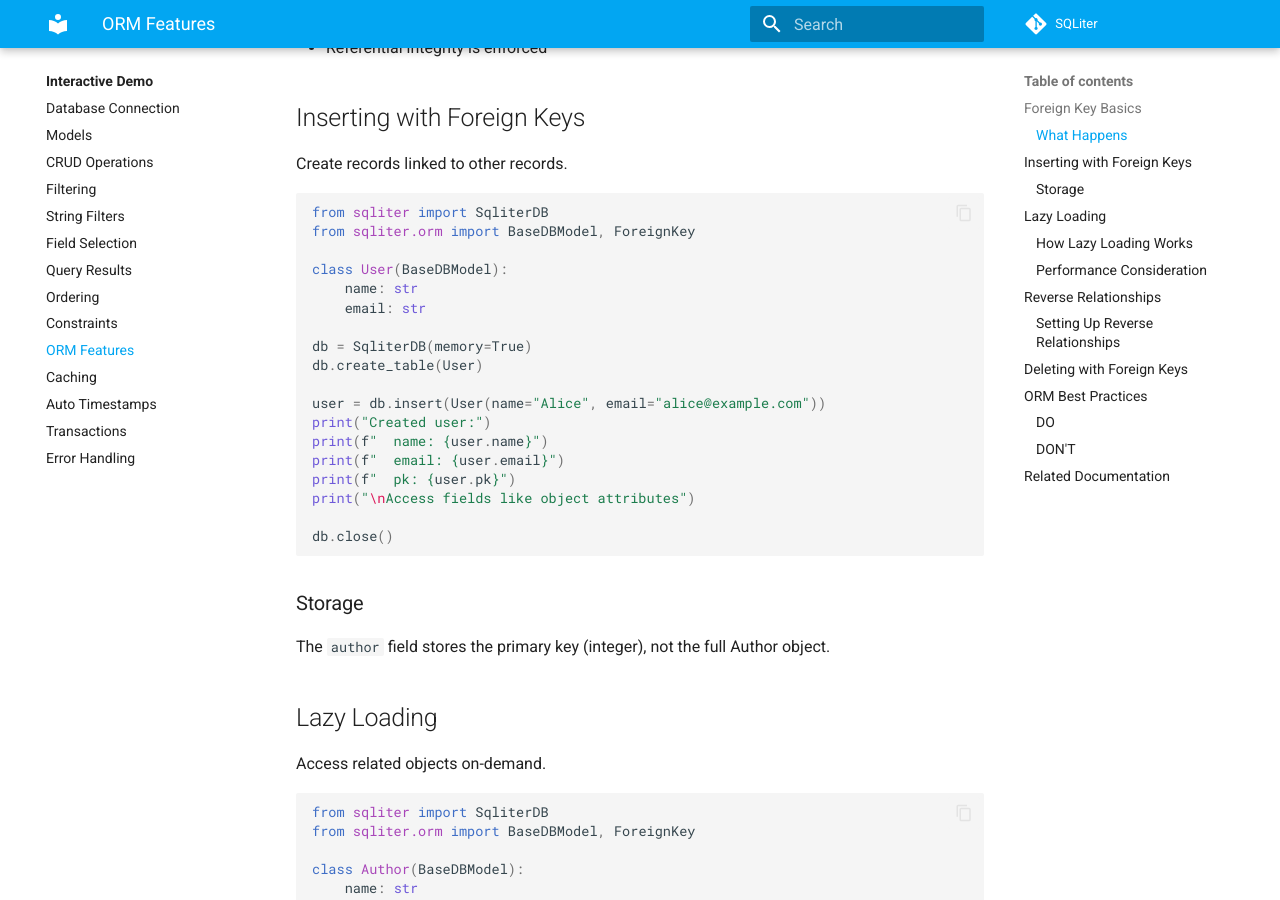
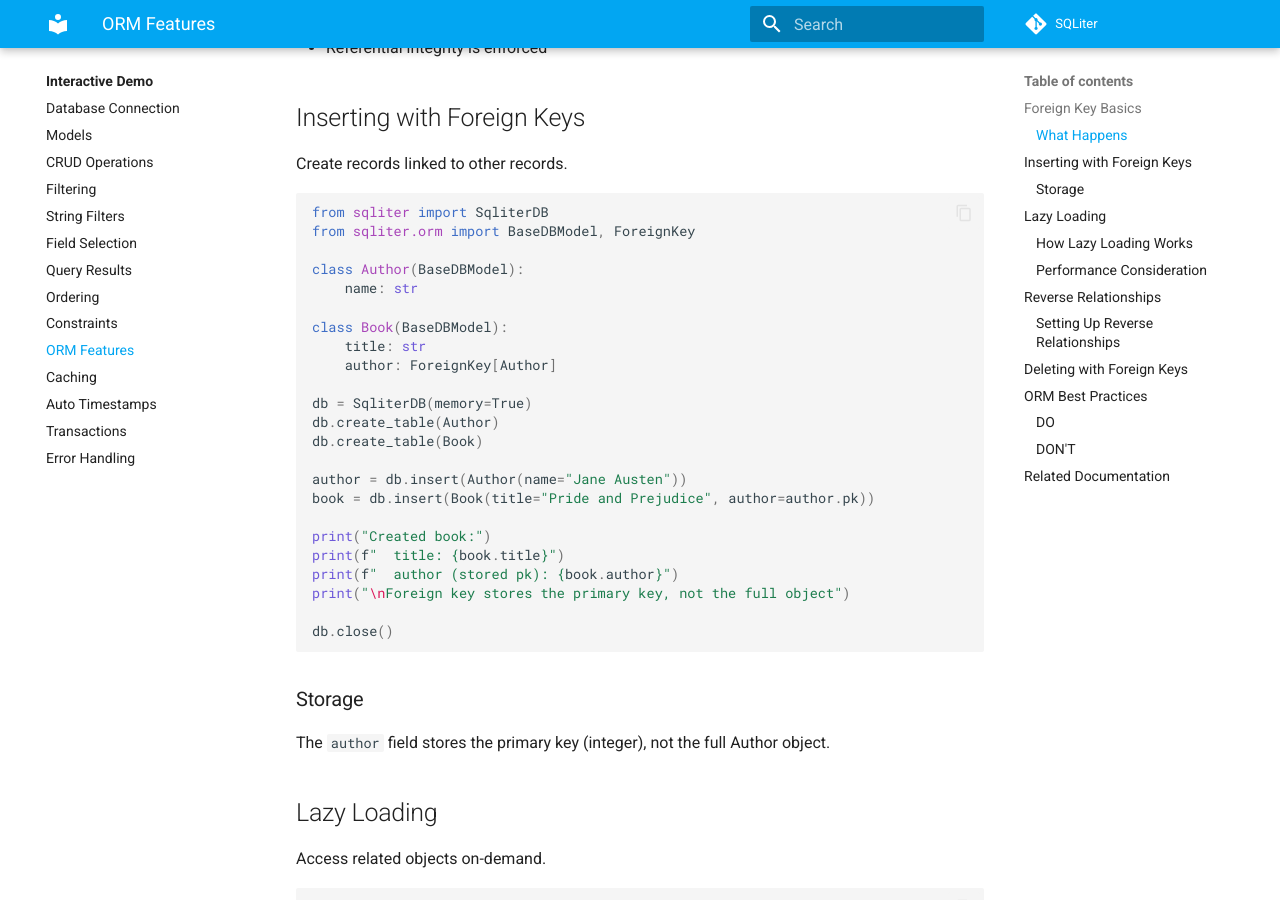
Before and after one commit to seapagan/sqliter-py, an MkDocs documentation site: the page built from docs/tui-demo/orm.md, in a window 1280 px wide and 900 px high, scrolled down 936 px. Built offline with MkDocs 1.6.1 and Material for MkDocs 9.7.7, drawn with Linux system fonts in a browser that asks for light colours; plug-ins that fetch from the network failed and are left out; comment, search, counter and statistics services are not loaded.

Commit message:
fix(docs, demos): Fix medium-priority documentation and consistency issues
- Update unique constraint syntax to use Annotated[str, unique()] format
- Fix foreign key example to actually demonstrate foreign keys (Author/Book)
- Sync ORM demo code to match updated foreign key documentation
- Update demo metadata (title: "Inserting with Foreign Keys")
- Clarify clear_cache() docstring (stats are preserved, not reset)
- Fix f-string without placeholder in ORM demo

These fixes improve documentation consistency and ensure demo code
matches the examples shown in the documentation.

Part of CodeRabbit review feedback.

```diff
--- a/docs/tui-demo/orm.md
+++ b/docs/tui-demo/orm.md
@@ -48,19 +48,24 @@ Create records linked to other records.
 from sqliter import SqliterDB
 from sqliter.orm import BaseDBModel, ForeignKey
 
-class User(BaseDBModel):
+class Author(BaseDBModel):
     name: str
-    email: str
+
+class Book(BaseDBModel):
+    title: str
+    author: ForeignKey[Author]
 
 db = SqliterDB(memory=True)
-db.create_table(User)
+db.create_table(Author)
+db.create_table(Book)
 
-user = db.insert(User(name="Alice", email="alice@example.com"))
-print("Created user:")
-print(f"  name: {user.name}")
-print(f"  email: {user.email}")
-print(f"  pk: {user.pk}")
-print("\nAccess fields like object attributes")
+author = db.insert(Author(name="Jane Austen"))
+book = db.insert(Book(title="Pride and Prejudice", author=author.pk))
+
+print("Created book:")
+print(f"  title: {book.title}")
+print(f"  author (stored pk): {book.author}")
+print("\nForeign key stores the primary key, not the full object")
 
 db.close()
 # --8<-- [end:insert-foreign-key]
```
Also changed, not shown: docs/tui-demo/constraints.md (+1 -1 lines), 2 other files.
